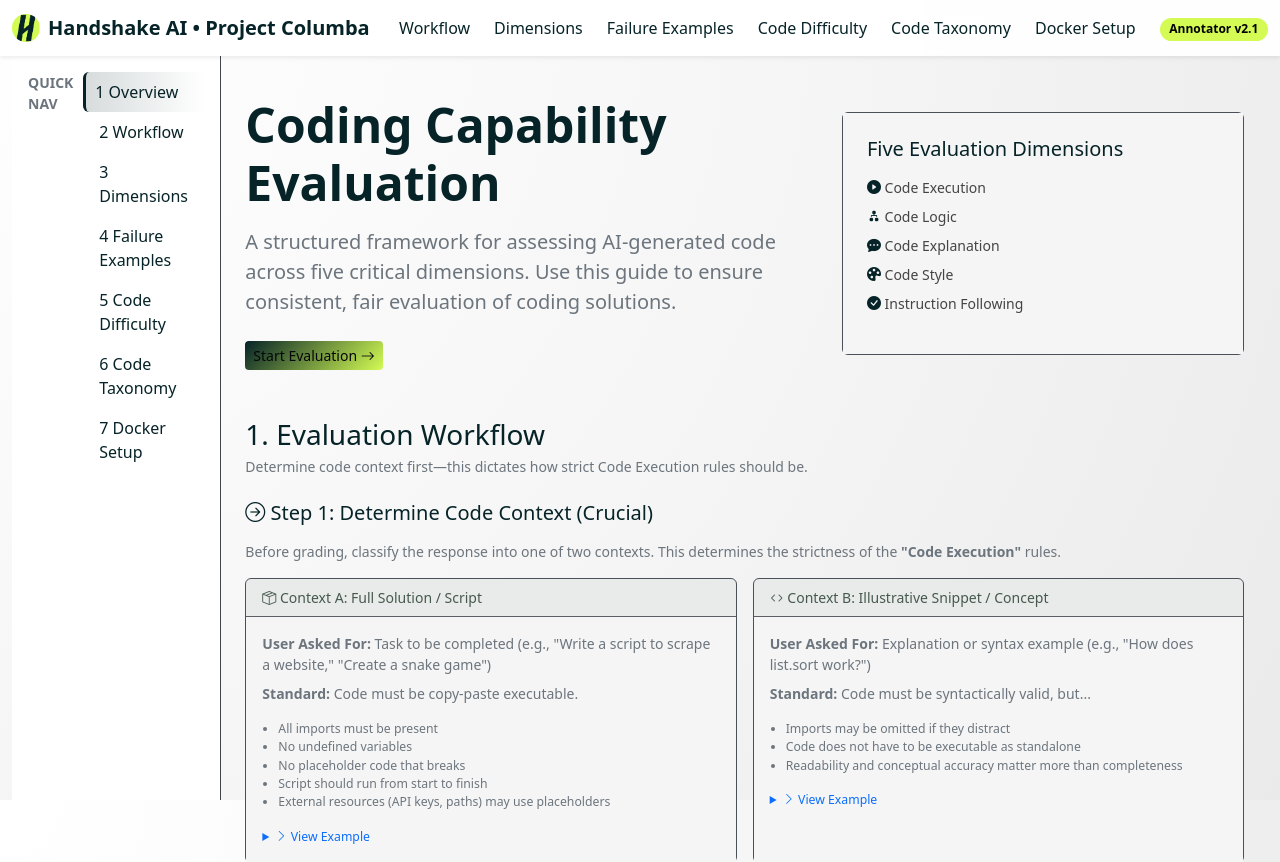
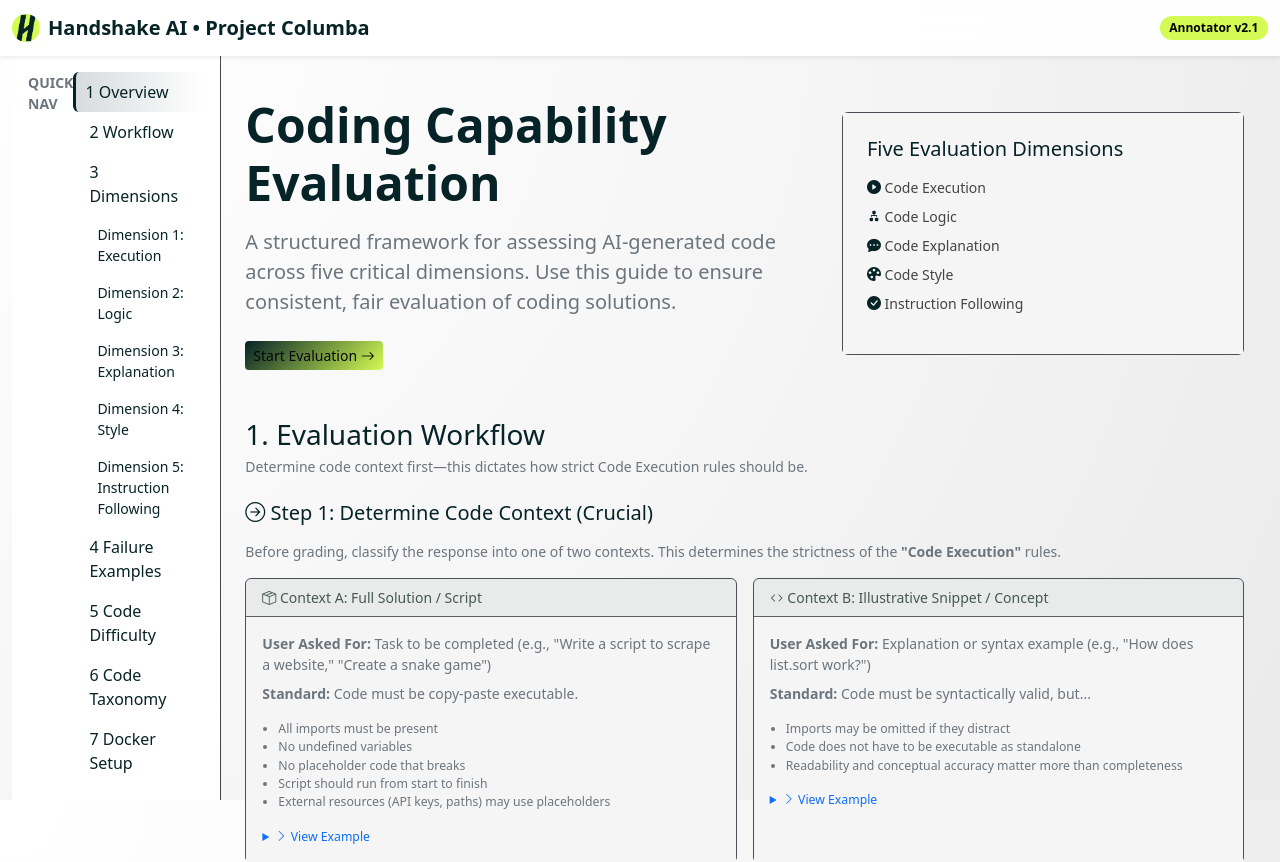
Before and after one commit to mdzohaibhaque-maker/Project-Columba, a Flask app: page / in a window 1280 px wide. Shown: the top 862 px of the page. Run offline with Flask 3, Linux system fonts and the light colour scheme; some libraries are stand-ins or nearby versions.

Commit message:
Refactor navbar and add dimension IDs
Updated the navbar structure and added IDs for dimensions.

```diff
--- a/templates/index.html
+++ b/templates/index.html
@@ -50,49 +50,13 @@
 <body data-bs-spy="scroll" data-bs-target="#hs-step-nav" data-bs-offset="100" tabindex="0">
 
   <!-- Top Navbar -->
-  <nav class="navbar navbar-expand-lg hs-navbar fixed-top shadow-sm">
-    <div class="container-fluid">
+  <nav class="navbar hs-navbar fixed-top shadow-sm">
+    <div class="container-fluid d-flex align-items-center justify-content-between">
       <a class="navbar-brand d-flex align-items-center gap-2" href="#top">
         <img src="static/logo.png" alt="Handshake AI logo" class="hs-logo-circle" />
         <span class="fw-semibold" style="color: var(--hs-text-primary);">Handshake AI &bullet; Project Columba</span>
       </a>
-      <button
-        class="navbar-toggler border-0"
-        type="button"
-        data-bs-toggle="collapse"
-        data-bs-target="#navbarContent"
-        aria-controls="navbarContent"
-        aria-expanded="false"
-        aria-label="Toggle navigation"
-      >
-        <span class="navbar-toggler-icon"></span>
-      </button>
-
-      <div class="collapse navbar-collapse justify-content-end" id="navbarContent">
-        <ul class="navbar-nav align-items-lg-center gap-lg-2">
-          <li class="nav-item">
-            <a class="nav-link" href="#workflow">Workflow</a>
-          </li>
-          <li class="nav-item">
-            <a class="nav-link" href="#dimensions">Dimensions</a>
-          </li>
-          <li class="nav-item">
-            <a class="nav-link" href="#failure-examples">Failure Examples</a>
-          </li>
-          <li class="nav-item">
-            <a class="nav-link" href="#code-difficulty">Code Difficulty</a>
-          </li>
-          <li class="nav-item">
-            <a class="nav-link" href="#code-taxonomy">Code Taxonomy</a>
-          </li>
-          <li class="nav-item">
-            <a class="nav-link" href="#docker-setup">Docker Setup</a>
-          </li>
-          <li class="nav-item">
-            <span class="badge rounded-pill hs-pill ms-lg-2">Annotator v2.1</span>
-          </li>
-        </ul>
-      </div>
+      <span class="badge rounded-pill hs-pill">Annotator v2.1</span>
     </div>
   </nav>
 
@@ -113,6 +77,13 @@
               <a href="#overview" class="nav-link active" data-bs-dismiss="offcanvas"><span class="step-index">1</span> Overview</a>
               <a href="#workflow" class="nav-link" data-bs-dismiss="offcanvas"><span class="step-index">2</span> Workflow</a>
               <a href="#dimensions" class="nav-link" data-bs-dismiss="offcanvas"><span class="step-index">3</span> Dimensions</a>
+              <nav class="nav flex-column ps-3 small">
+                <a href="#dimension-1-exec" class="nav-link ps-2" data-bs-dismiss="offcanvas">Dimension 1: Execution</a>
+                <a href="#dimension-2-logic" class="nav-link ps-2" data-bs-dismiss="offcanvas">Dimension 2: Logic</a>
+                <a href="#dimension-3-explain" class="nav-link ps-2" data-bs-dismiss="offcanvas">Dimension 3: Explanation</a>
+                <a href="#dimension-4-style" class="nav-link ps-2" data-bs-dismiss="offcanvas">Dimension 4: Style</a>
+                <a href="#dimension-5-intent" class="nav-link ps-2" data-bs-dismiss="offcanvas">Dimension 5: Instruction Following</a>
+              </nav>
               <a href="#failure-examples" class="nav-link" data-bs-dismiss="offcanvas"><span class="step-index">4</span> Failure Examples</a>
               <a href="#code-difficulty" class="nav-link" data-bs-dismiss="offcanvas"><span class="step-index">5</span> Code Difficulty</a>
               <a href="#code-taxonomy" class="nav-link" data-bs-dismiss="offcanvas"><span class="step-index">6</span> Code Taxonomy</a>
@@ -243,7 +214,7 @@ print(numbers)  # [1, 2, 3]</code></pre>
             <p class="mb-0">Each of the 5 dimensions below is graded <strong>independently</strong>. A response does <strong>NOT</strong> need to PASS all dimensions to receive credit—evaluate each separately based on its own criteria.</p>
           </div>
           <!-- Dimension 1: Execution -->
-          <div class="card hs-card-light border mb-4">
+          <div id="dimension-1-exec" class="card hs-card-light border mb-4">
             <div class="card-header small text-success-emphasis bg-success-subtle border-bottom border-secondary-subtle hs-dark-header">
               <i class="bi bi-play-circle"></i> Dimension 1: Code Execution
             </div>
@@ -352,7 +323,7 @@ process_data([1, 2, 3])  # Does nothing or errors</code></pre>
           </div>
 
           <!-- Dimension 2: Logic -->
-          <div class="card hs-card-light border mb-4">
+          <div id="dimension-2-logic" class="card hs-card-light border mb-4">
             <div class="card-header small text-info-emphasis bg-info-subtle border-bottom border-secondary-subtle hs-dark-header">
               <i class="bi bi-diagram-2"></i> Dimension 2: Code Logic
             </div>
@@ -452,7 +423,7 @@ process_data([1, 2, 3])  # Does nothing or errors</code></pre>
           </div>
 
           <!-- Dimension 3: Explanation -->
-          <div class="card hs-card-light border mb-4">
+          <div id="dimension-3-explain" class="card hs-card-light border mb-4">
             <div class="card-header small text-warning-emphasis bg-warning-subtle border-bottom border-secondary-subtle hs-dark-header">
               <i class="bi bi-chat-dots"></i> Dimension 3: Code Explanation
             </div>
@@ -539,7 +510,7 @@ process_data([1, 2, 3])  # Does nothing or errors</code></pre>
           </div>
 
           <!-- Dimension 4: Style -->
-          <div class="card hs-card-light border mb-4">
+          <div id="dimension-4-style" class="card hs-card-light border mb-4">
             <div class="card-header small text-secondary-emphasis bg-secondary-subtle border-bottom border-secondary-subtle hs-dark-header">
               <i class="bi bi-palette"></i> Dimension 4: Code Style
             </div>
@@ -631,7 +602,7 @@ process_data([1, 2, 3])  # Does nothing or errors</code></pre>
           </div>
 
           <!-- Dimension 5: Instruction Following -->
-          <div class="card hs-card-light border mb-4">
+          <div id="dimension-5-intent" class="card hs-card-light border mb-4">
             <div class="card-header small text-danger-emphasis bg-danger-subtle border-bottom border-secondary-subtle hs-dark-header">
               <i class="bi bi-check-lg"></i> Dimension 5: Coding Instruction Following
             </div>
```
